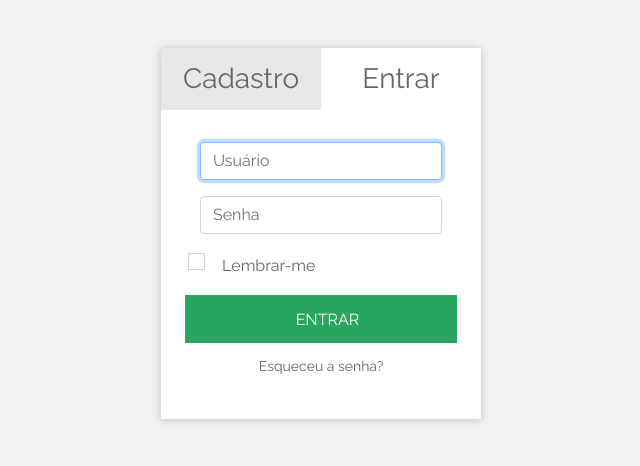
After one commit to Developerheart/backup-projeto-integrador, a Django app: page /home/login/ in a window 1280 px wide. The commit adds this page. Shown: the top 466 px of the page, without its empty margins (319-959 px from the left). Run offline with Django 3.2, Linux system fonts and the light colour scheme; some libraries are stand-ins or nearby versions.

Commit message:
Telas de login e cadastro do usuario

```diff
--- /dev/null
+++ b/app/static/app/css/ecologistic.css
@@ -0,0 +1,113 @@
+/** tela de login/registro **/
+@import url(https://fonts.googleapis.com/css?family=Raleway:400,100,200,300);
+* {
+  margin: 0;
+  padding: 0; }
+
+a {
+  color: #666;
+  text-decoration: none; }
+  a:hover {
+    color: #4FDA8C; }
+
+input {
+  font: 16px/26px "Raleway", sans-serif; }
+
+body {
+  color: #666;
+  background-color: #f1f2f2;
+  font: 16px/26px "Raleway", sans-serif; }
+
+.form-wrap {
+  background-color: #fff;
+  width: 320px;
+  margin: 3em auto;
+  box-shadow: 0px 1px 8px #BEBEBE;
+  -webkit-box-shadow: 0px 1px 8px #BEBEBE;
+  -moz-box-shadow: 0px 1px 8px #BEBEBE; }
+  .form-wrap .tabs {
+    overflow: hidden; }
+    .form-wrap .tabs h3 {
+      float: left;
+      width: 50%; }
+      .form-wrap .tabs h3 a {
+        padding: 0.5em 0;
+        text-align: center;
+        font-weight: 400;
+        background-color: #e6e7e8;
+        display: block;
+        color: #666; }
+        .form-wrap .tabs h3 a.active {
+          background-color: #fff; }
+  .form-wrap .tabs-content {
+    padding: 1.5em; }
+    .form-wrap .tabs-content div[id$="tab-content"] {
+      display: none; }
+    .form-wrap .tabs-content .active {
+      display: block !important; }
+  .form-wrap form .input {
+    box-sizing: border-box;
+    -moz-box-sizing: border-box;
+    color: inherit;
+    font-family: inherit;
+    padding: .8em 0 10px .8em;
+    border: 1px solid #CFCFCF;
+    outline: 0;
+    display: inline-block;
+    margin: 0 0 .8em 0;
+    padding-right: 2em;
+    width: 100%; }
+  .form-wrap form .button {
+    width: 100%;
+    padding: .8em 0 10px .8em;
+    background-color: #28A55F;
+    border: none;
+    color: #fff;
+    cursor: pointer;
+    text-transform: uppercase; }
+    .form-wrap form .button:hover {
+      background-color: #4FDA8C; }
+  .form-wrap form .checkbox {
+    visibility: hidden;
+    padding: 20px;
+    margin: .5em 0 1.5em; }
+    .form-wrap form .checkbox:checked + label:after {
+      -ms-filter: "progid:DXImageTransform.Microsoft.Alpha(Opacity=100)";
+      filter: alpha(opacity=100);
+      opacity: 1; }
+  .form-wrap form label[for] {
+    position: relative;
+    padding-left: 20px;
+    cursor: pointer; }
+    .form-wrap form label[for]:before {
+      content: '';
+      position: absolute;
+      border: 1px solid #CFCFCF;
+      width: 17px;
+      height: 17px;
+      top: 0px;
+      left: -14px; }
+    .form-wrap form label[for]:after {
+      -ms-filter: "progid:DXImageTransform.Microsoft.Alpha(Opacity=0)";
+      filter: alpha(opacity=0);
+      opacity: 0;
+      content: '';
+      position: absolute;
+      width: 9px;
+      height: 5px;
+      background-color: transparent;
+      top: 4px;
+      left: -10px;
+      border: 3px solid #28A55F;
+      border-top: none;
+      border-right: none;
+      -webkit-transform: rotate(-45deg);
+      -moz-transform: rotate(-45deg);
+      -o-transform: rotate(-45deg);
+      -ms-transform: rotate(-45deg);
+      transform: rotate(-45deg); }
+  .form-wrap .help-text {
+    margin-top: .6em; }
+    .form-wrap .help-text p {
+      text-align: center;
+      font-size: 14px; }
--- /dev/null
+++ b/app/static/app/js/ecologistic.js
@@ -0,0 +1,14 @@
+/* tela login/registro */
+jQuery(document).ready(function($) {
+    tab = $('.tabs h3 a');
+
+    tab.on('click', function(event) {
+      event.preventDefault();
+      tab.removeClass('active');
+      $(this).addClass('active');
+
+      tab_content = $(this).attr('href');
+      $('div[id$="tab-content"]').removeClass('active');
+      $(tab_content).addClass('active');
+    });
+  });
--- a/app/templates/app/base_site.html
+++ b/app/templates/app/base_site.html
@@ -1,4 +1,4 @@
-{{% load static %}
+{% load static %}
 <!DOCTYPE html>
 <html lang="pt">
   <head>
--- /dev/null
+++ b/app/templates/app/login.html
@@ -0,0 +1,48 @@
+{% extends "app/base_site.html" %}
+
+{% load static %}
+{% load widget_tweaks %}
+
+{% block title %} Login {% endblock title %}
+
+{% block stylesheets %}
+  {{ block.super }}
+  <link href="{% static 'app/css/ecologistic.css' %}" rel="stylesheet">
+{% endblock stylesheets %}
+
+{% block body %}
+<div class="form-wrap">
+    <div class="tabs">
+      <h3 class="signup-tab"><a href="{% url 'registro' %}">Cadastro</a></h3>
+      <h3 class="login-tab"><a class="active" href="{% url 'login' %}">Entrar</a></h3>
+    </div><!--.tabs-->
+
+    <div class="tabs-content">
+      <div id="login-tab-content" class="active">
+        <form class="login-form" action="{% url 'login' %}" method="post">
+        	{% csrf_token %}
+			<div class="form-group">
+				<div class="col-md-12 col-sm-12 col-xs-12">
+					{% render_field form_login.username class="form-control" placeholder="Usuário" %}
+				</div>
+			</div>
+			<div class="form-group">
+				<div class="col-md-12 col-sm-12 col-xs-12">
+					{% render_field form_login.password class="form-control" placeholder="Senha" %}
+				</div>
+			</div>
+          	<input type="checkbox" class="checkbox" id="remember_me">
+          	<label for="remember_me">Lembrar-me</label>
+          	<input type="submit" class="button" value="Entrar">
+        </form><!--.login-form-->
+        <div class="help-text">
+          <p><a href="#">Esqueceu a senha?</a></p>
+        </div><!--.help-text-->
+      </div><!--.login-tab-content-->
+    </div><!--.tabs-content-->
+  </div><!--.form-wrap-->
+
+  {% block javascripts %}
+    <script src="{% static 'app/js/ecologistic.js' %}"></script>
+  {% endblock %}
+{% endblock body %}
--- a/app/urls.py
+++ b/app/urls.py
@@ -1,13 +1,18 @@
 from django.urls import path
 from .views import *
+from . import views
 
 urlpatterns = [
     path('', IndexView.as_view(), name='index'),
-    path('app/anuncios', AnunciosView.as_view(), name='anuncios'),
-    path('app/publicacoes', PublicacoesView.as_view(), name='publicacoes'),
-    path('app/inserir-anuncio', InserirAnuncioView.as_view(), name='inserir-anuncio'),
-    path('app/sobre-nos', SobreNosView.as_view(), name='sobre-nos'),
-    path('app/termos-de-uso', TermosUsoView.as_view(), name='termos'),
-    path('app/central-de-ajuda', AjudaView.as_view(), name='ajuda'),
-    path('app/entre-em-contato', ContatoView.as_view(), name='contato'),
+    path('home/cadastre-se/', views.registro_usuario, name="registro"),
+    path('home/login/', views.login_usuario, name='login'),
+    path('logout', views.logout_usuario, name= "logout"),
+
+    path('anuncios/', AnunciosView.as_view(), name='anuncios'),
+    path('publicacoes/', PublicacoesView.as_view(), name='publicacoes'),
+    path('inserir-anuncio/', InserirAnuncioView.as_view(), name='inserir-anuncio'),
+    path('sobre-nos/', SobreNosView.as_view(), name='sobre-nos'),
+    path('termos-de-uso/', TermosUsoView.as_view(), name='termos'),
+    path('central-de-ajuda/', AjudaView.as_view(), name='ajuda'),
+    path('entre-em-contato/', ContatoView.as_view(), name='contato'),
 ]
--- a/app/views.py
+++ b/app/views.py
@@ -1,7 +1,11 @@
-from django.shortcuts import render
+from django.shortcuts import render, redirect
 from django.template import loader
 from django.http import HttpResponse
 from django.views.generic import TemplateView
+from .forms import UsuarioForm
+from django.contrib.auth import login, authenticate
+from django.contrib import messages
+from django.contrib.auth.forms import AuthenticationForm
 
 class IndexView(TemplateView):
     template_name = "app/index.html"
@@ -65,3 +69,41 @@ class InserirAnuncioView(TemplateView):
     def get_context_data(self, **kwargs):
         context = super(InserirAnuncioView, self).get_context_data(**kwargs)
         return context
+
+
+def registro_usuario(request):
+	if request.method == "POST":
+		form_registro = UsuarioForm(request.POST)
+		if form_registro.is_valid():
+			usuario = form_registro.save()
+			login(request, usuario)
+			messages.success(request, "Cadastro realizado com sucesso." )
+			#return redirect("main:homepage")
+		messages.error(request, "Cadastro não realizado. Informações incorretas.")
+	form_registro = UsuarioForm()
+	return render (request=request, template_name="app/registro.html", context={"form_registro":form_registro})
+
+
+def login_usuario(request):
+	if request.method == "POST":
+		form_login = AuthenticationForm(request, data=request.POST)
+		if form_login.is_valid():
+			username = form.cleaned_data.get('username')
+			password = form.cleaned_data.get('password')
+			user = authenticate(username=username, password=password)
+			if user is not None:
+				login(request, user)
+				messages.info(request, f"Você está logado como {username}.")
+				#return redirect("main:homepage")
+			else:
+				messages.error(request,"Senha ou Usuário incorretos.")
+		else:
+			messages.error(request,"Senha ou Usuário incorretos.")
+	form_login = AuthenticationForm()
+	return render(request=request, template_name="app/login.html", context={"form_login":form_login})
+
+
+def logout_usuario(request):
+	logout(request)
+	messages.info(request, "You have successfully logged out.")
+	#return redirect("main:homepage")
```
Also changed, not shown: app/forms.py (added, +20 -0 lines), app/templates/app/cadastrar-usuario.html (deleted, +0 -79 lines), app/templates/app/registro.html (added, +57 -0 lines).
